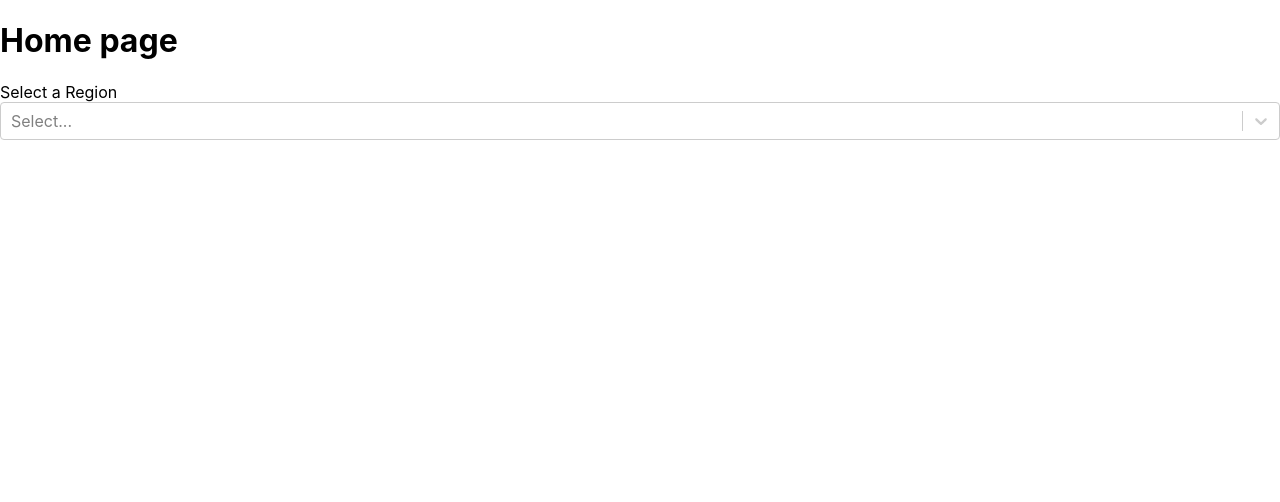
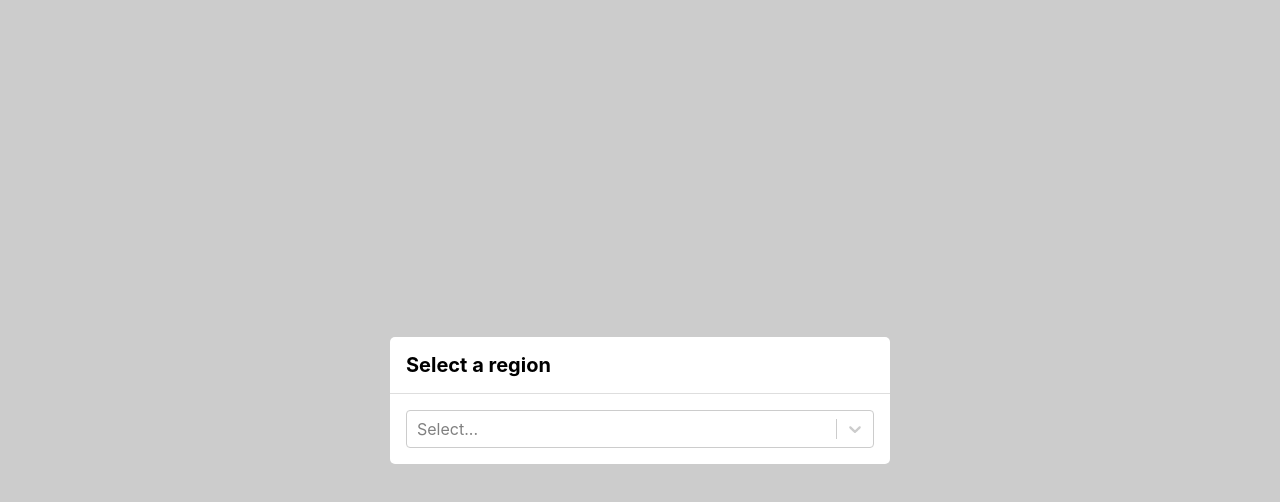
Before and after one commit to harish-karthik/codegama-assignment, a React (Create React App) app: page / in a window 1280 px wide. Shown: the top 502 px of the page. Built offline with nearby package versions, Linux system fonts and the light colour scheme.

Commit message:
refactor page to have controlling states in home page

```diff
--- a/src/components/StateSelect/StateSelect.js
+++ b/src/components/StateSelect/StateSelect.js
@@ -1,27 +1,33 @@
-import React, { useState, useEffect } from "react";
+import React from "react";
 import Select from "react-select";
 import classes from "./StateSelect.module.css";
 import { stateOptions } from "../../utilities/data";
 
-function StateSelect() {
-  const [displayState, setDisplayState] = useState("NY");
-  function changeState(option) {
-    setDisplayState(option.value);
+function StateSelect(props) {
+  const { selectedRegion, setSelectedRegion } = props;
+  let selectedIndex;
+  function handleChange(selectedObject) {
+    setSelectedRegion(selectedObject);
   }
-  useEffect(() => {
-    console.log(displayState);
-  }, [displayState]);
+  if (selectedRegion !== "") {
+    selectedIndex = stateOptions.findIndex(
+      (element) => element.value === selectedRegion
+    );
+  }
   return (
     <>
-      <label className={classes.selectLabel} htmlFor='stateSelect'>
-        Select a Region
-      </label>
       <Select
         className={classes.stateSelect}
+        placeholder={
+          stateOptions[selectedIndex] === undefined
+            ? "Select..."
+            : stateOptions[selectedIndex].label
+        }
         isSearchable={true}
+        isClearable={true}
         name='state'
         options={stateOptions}
-        onChange={changeState}
+        onChange={handleChange}
         id='stateSelect'
       />
     </>
--- a/src/pages/Home.js
+++ b/src/pages/Home.js
@@ -1,11 +1,43 @@
-import React from "react";
+import React, { useState } from "react";
 import StateSelect from "../components/StateSelect/StateSelect";
+import Modal from "../components/Modal/Modal";
 
 function Home() {
+  const [selectedRegion, setSelectedRegion] = useState("");
+  const [isLodaing, setIsLoading] = useState(false);
+  const [firstLoad, setFirstLoad] = useState(true);
+  const [showModal, setShowModal] = useState(true);
+  function firstLoadRegionSelect(object) {
+    setIsLoading(true);
+    setSelectedRegion(object.value);
+    setShowModal(false);
+    setFirstLoad(false);
+  }
+  function updateRegion(object) {
+    setSelectedRegion(object.value);
+  }
+  if (firstLoad) {
+    return (
+      <Modal
+        modalTitle='Select a region'
+        modalIsOpen={showModal}
+        closeModal={() => setShowModal(false)}
+        noFooter
+      >
+        <StateSelect
+          selectedRegion={selectedRegion}
+          setSelectedRegion={firstLoadRegionSelect}
+        />
+      </Modal>
+    );
+  }
   return (
     <div>
       <h1>Home page</h1>
-      <StateSelect />
+      <StateSelect
+        selectedRegion={selectedRegion}
+        setSelectedRegion={updateRegion}
+      />
     </div>
   );
 }
```
